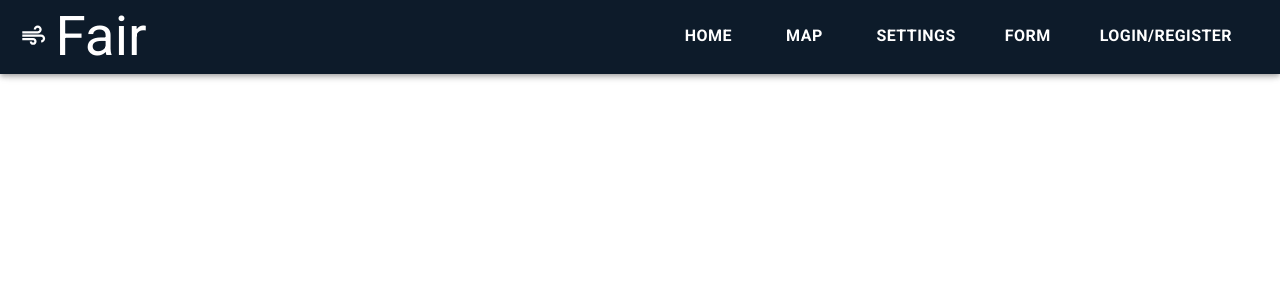
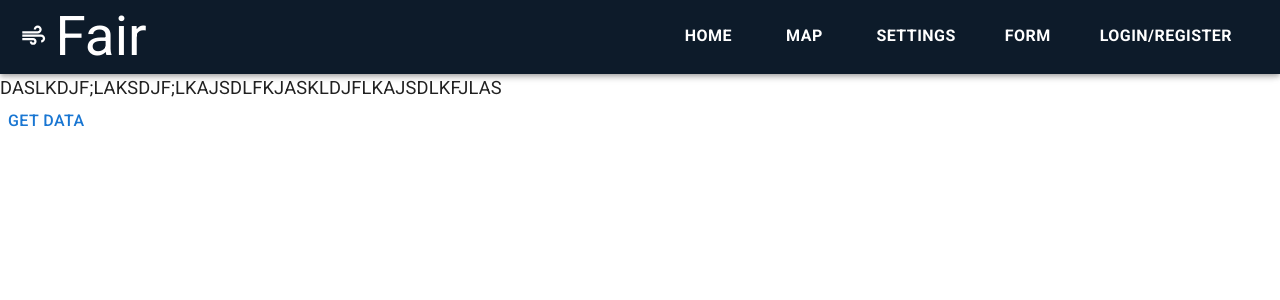
Before and after one commit to Naveen-Jaisankar/COMP47360-Web-Application, a React (Vite) app in the folder FrontEnd/air-quality-app/: page /dashboard in a window 1280 px wide. Shown: the top 300 px of the page. Built offline with nearby package versions, Linux system fonts and the light colour scheme; no server answers.

Commit message:
UserDashboard: successful Rudimentary Get request, will modify so that when page loads it'll automatically send a get request & without reloading

```diff
--- a/FrontEnd/air-quality-app/src/App.jsx
+++ b/FrontEnd/air-quality-app/src/App.jsx
@@ -15,6 +15,7 @@ import Login from './pages/Login';
 import Register from './pages/Register';
 import Starting from './pages/GettingStarted';
 import MainContent from './components/maincontent';
+import UserDashboard from './pages/UserDashboard';
 
 function App() {
 
@@ -36,6 +37,7 @@ function App() {
           <Route path="/user/history" element={<UserHistory/>} />
           <Route path="/privacy" element={<Privacy/>} />
           <Route path="/register" element={<Register />} />
+          <Route path= "/dashboard" element={<UserDashboard/>} />
         </Routes>
         </MainContent>
       </div>
--- /dev/null
+++ b/FrontEnd/air-quality-app/src/pages/UserDashboard.jsx
@@ -0,0 +1,70 @@
+// On this branch User Dashboard is simply a testing stage for Matas'graph -JM
+
+import axiosInstance from '../api/base';
+import MainContent from '../components/maincontent';
+import { Button, Typography } from '@mui/material';
+
+// Basic Get Testing
+
+const UserDashboard = () => {
+
+    const fakeID = 1
+    const handleClick = () => {
+        axiosInstance.get(`/api/dailyquizscores/${fakeID}`)
+        .then(function (response) {
+            console.log(response)
+        });
+    }
+
+
+
+    return(
+    <>
+        <Typography>DASLKDJF;LAKSDJF;LKAJSDLFKJASKLDJFLKAJSDLKFJLAS</Typography>
+        <div>
+            <Button onClick={handleClick}>Get Data</Button>
+        </div>
+
+    </>
+    )
+
+
+
+
+}
+
+export default UserDashboard;
+
+// const Form = () => {
+//     const [userId, setUserId] = useState(1);  // Example userId
+//     const [quizDate, setQuizDate] = useState(new Date().toISOString().split('T')[0]);  // Current date in YYYY-MM-DD format
+//     const [score, setScore] = useState(8);
+
+//     const handleSubmit = () => {
+//       const data = {
+//         userId: 1,
+//         quizDate: "2024-07-12T00:00:00Z",
+//         quizScore: 85,
+//         indoorLocation: "40.759109095634464, -73.98741133008829",
+//         outdoorLocation: "40.77228005163565, -73.97562338204307",
+//         indoorHours: 5,
+//         outdoorHours: 3
+//     };
+
+//       axiosInstance.post('/api/dailyquizscores', data)
+//         .then(response => {
+//           console.log("Data sent successfully!", response);
+//         })
+//         .catch(error => {
+//           console.error("There was an error sending the data!", error);
+//         });
+//     };
+
+//     return (
+//       <div>
+//         <button onClick={handleSubmit}>Submit</button>
+//       </div>
+//     );
+//   };
+
+//   export default Form;
```
